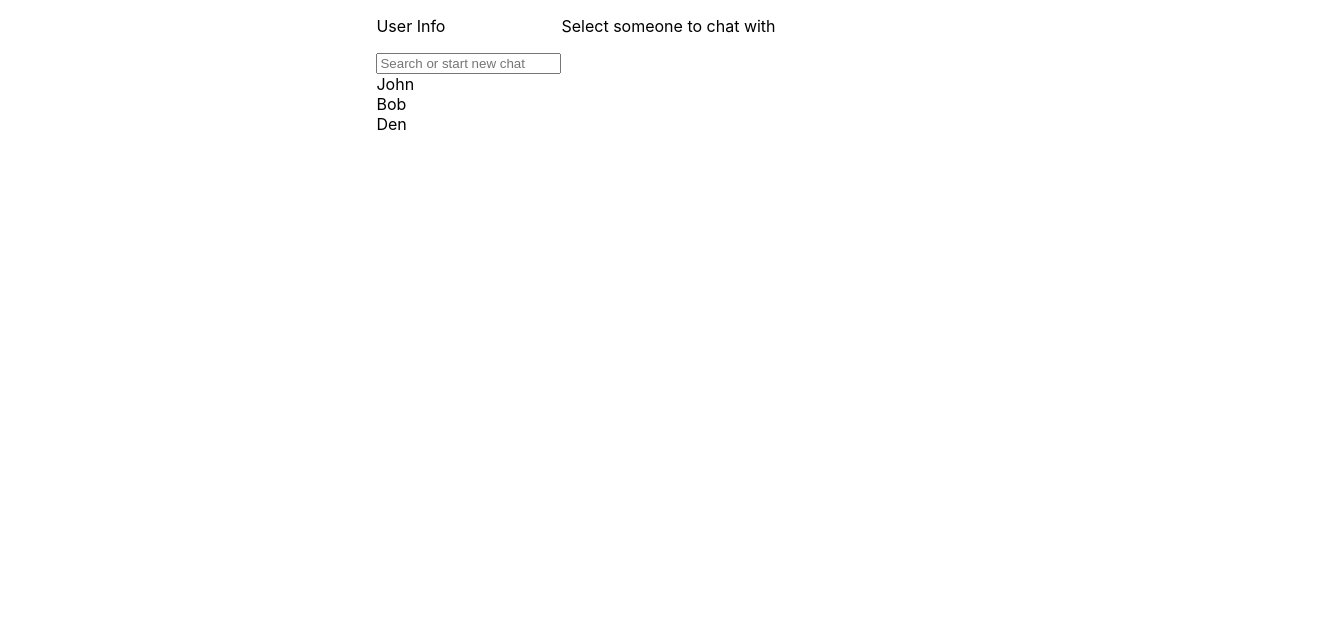
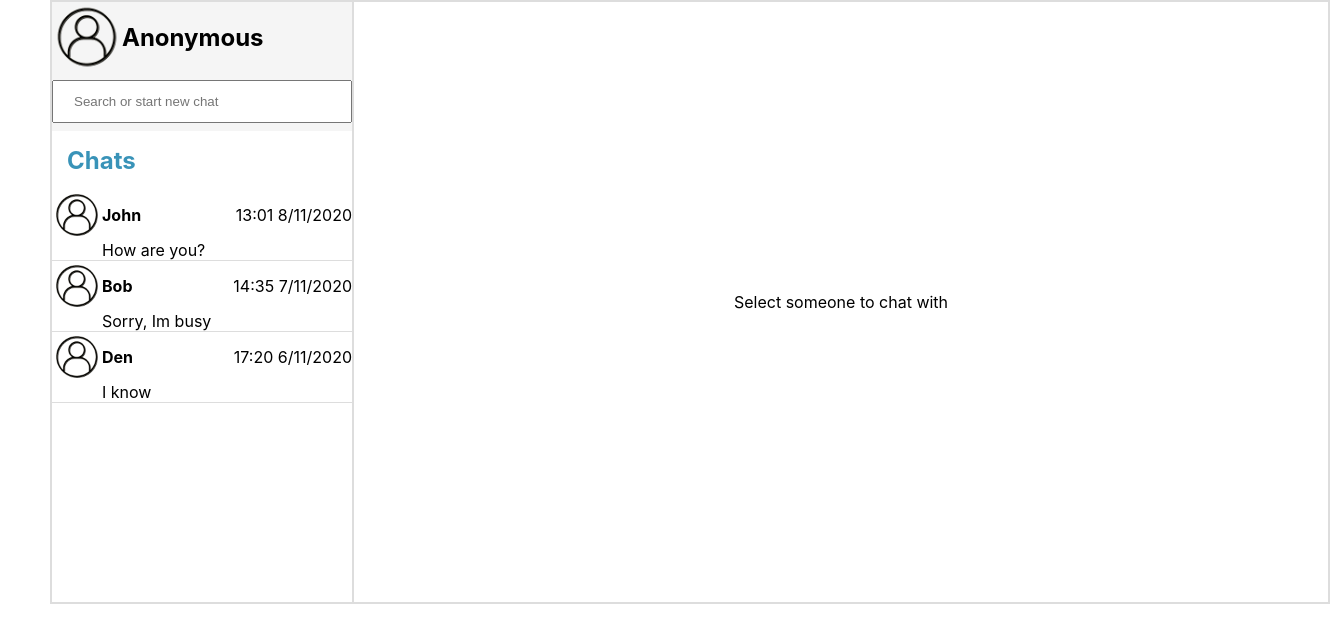
Before and after one commit to IvZaporozhchenko/messengerTaskForReenbit, a React (Create React App) app: page / in a window 1280 px wide. Shown: the top 642 px of the page, 1330 px wide, since content can reach past the window. Built offline with nearby package versions, Linux system fonts and the light colour scheme.

Commit message:
Added styles

```diff
--- a/src/components/App/App.js
+++ b/src/components/App/App.js
@@ -229,10 +229,10 @@ class App extends Component {
 		}, 10000)
 	}
 
-
 	render() {
 		return (
 			<div className="App">
+				<div className="Wrap">
 					<ContactsWrap contacts={this.state.contacts}
 					              selectContact={this.selectContact}
 					/>
@@ -240,6 +240,7 @@ class App extends Component {
 					          sendMessage={this.sendMessage}
 					/>
 				</div>
+			</div>
 		)
 	}
 
--- a/src/components/Chat/ChatWrap.js
+++ b/src/components/Chat/ChatWrap.js
@@ -11,32 +11,20 @@ class ChatWrap extends Component {
 				return contact.selected === true;
 			})
 			return (
-				<div>
+				<div className="ChatWrap">
 					<ContactInfo selectedContact={selectedContact} />
-					<Conversation selectedContact={selectedContact}/>
+					<div className="conversation">
+						<Conversation selectedContact={selectedContact}/>
+					</div>
 					<MessageInput sendMessage={this.props.sendMessage}/>
 				</div>
 			)
 		} else {
 			return (
-				<p>Select someone to chat with</p>
+				<p className="placeholder">Select someone to chat with</p>
 			)
 		}
 	}
 }
 
-/*		if (Boolean(this.props.contacts.find((contact) => {
-			return contact.selected === true;
-		})))
-			return (
-				<div>
-					<ContactInfo/>
-					<Conversation selectedContact={this.props.contacts.find((contact) => {
-						return contact.selected === true;
-					})}/>
-					<MessageInput/>
-				</div>
-			)
-	}*/
-
 export default ChatWrap;
--- a/src/components/Chat/ContactInfo.js
+++ b/src/components/Chat/ContactInfo.js
@@ -1,9 +1,11 @@
 import React, {Component} from 'react';
+import avatar from "../../img/avatar.png"
 
 class ContactInfo extends Component {
 	render() {
 		return (
-			<div>
+			<div className="ContactInfo">
+				<img src={avatar} />
 				<h2>{this.props.selectedContact.contactName}</h2>
 			</div>
 		)
--- a/src/components/Chat/Conversation.js
+++ b/src/components/Chat/Conversation.js
@@ -3,7 +3,16 @@ import React, {Component} from 'react';
 class Conversation extends Component {
 	render() {
 		return (this.props.selectedContact.chatHistory.map((message) => {
-					return (<p>{message.messageText}</p>)
+			const date = message.messageDate;
+					return (<p key={new Date(date.yy, date.mm, date.dd, date.hh, date.min, date.sec)}
+					           className={message.messageType}>
+						{message.messageText}
+						<br />
+						<span>
+							{(date.min < 10) ? <span>{date.hh}:0{date.min} </span> : <span>{date.hh}:{date.min} </span>}
+							<span>{date.dd}/{date.mm}/{date.yy}</span>
+						</span>
+					</p>)
 				}
 			)
 		)
--- a/src/components/Contacts/ContactsList.js
+++ b/src/components/Contacts/ContactsList.js
@@ -1,4 +1,5 @@
 import React, {Component} from 'react';
+import avatar from "../../img/avatar.png"
 
 class ContactsList extends Component{
 	render() {
@@ -14,10 +15,22 @@ class ContactsList extends Component{
 			}
 		});
 
+
 		return (SORTED_AND_FILTERED_CONTACTS.map((contact) => {
-			return (
-				<div key={contact.id} onClick={this.props.selectContact.bind(this, contact.id)}>
-					{contact.contactName}
+			const date = contact.chatHistory[contact.chatHistory.length - 1].messageDate;
+				return (
+				<div className="ContactList" key={contact.id} onClick={this.props.selectContact.bind(this, contact.id)}>
+					<div>
+						<div>
+							<img src={avatar}/>
+							<h4>{contact.contactName}</h4>
+						</div>
+						<p>
+							{(date.min < 10) ? <span>{date.hh}:0{date.min} </span> : <span>{date.hh}:{date.min} </span>}
+							<span>{date.dd}/{date.mm}/{date.yy}</span>
+						</p>
+					</div>
+					<p className="lastMassage">{contact.chatHistory[contact.chatHistory.length - 1].messageText}</p>
 				</div>
 			)
 		}))
--- a/src/components/Contacts/ContactsWrap.js
+++ b/src/components/Contacts/ContactsWrap.js
@@ -26,13 +26,18 @@ class ContactsWrap extends Component {
 
 	render() {
 		return (
-			<div>
+			<div className="ContactsWrap">
+				<div className="UserInfo">
 					<UserInfo />
 					<SearchContact searchContact = {this.searchContact} />
+				</div>
+				<div className="chats">
+					<h2><span>Chats</span></h2>
 					<ContactsList contacts={this.props.contacts}
 					              searchedContact={this.state.searchedContact}
 					              selectContact={this.props.selectContact}
 					/>
+				</div>
 			</div>
 		)
 	}
--- a/src/components/Contacts/SearchContact.js
+++ b/src/components/Contacts/SearchContact.js
@@ -10,8 +10,6 @@ class SearchContact extends Component {
 	onChange(e) {
 		this.props.searchContact(e.target.value);
 	}
-
-
 
 	render()
 	{
--- a/src/components/Contacts/UserInfo.js
+++ b/src/components/Contacts/UserInfo.js
@@ -1,9 +1,11 @@
 import React from 'react';
+import avatar from "../../img/avatar.png"
 
 function UserInfo(props) {
 	return (
 		<div>
-			<p>User Info</p>
+			<img src={avatar}/>
+			<h2>Anonymous</h2>
 		</div>
 	)
 }
--- a/src/styles/App.css
+++ b/src/styles/App.css
@@ -1,6 +1,154 @@
+* {
+    padding:0px;
+    margin:0px;
+}
+
 .App {
+    width: 100%;
+    margin: auto 50px;
+}
+
+.Wrap {
+    border: 1px solid rgb(221, 221, 221);
     display: flex;
     flex-direction: row;
+    flex-wrap: nowrap;
+}
+
+
+/*Contacts*/
+
+.ContactsWrap {
+    border: 1px solid rgb(221, 221, 221);
+    display: flex;
+    flex-direction: column;
+    flex-grow: 1;
+    min-width: 300px;
+    max-width: 300px;
+    min-height: 600px;
+}
+
+.ContactsWrap .chats {
+    max-height: 450px;
+    overflow-y: scroll;
+}
+
+.ContactsWrap h2 span {
+    display: inline-block;
+    margin: 15px;
+    color: rgb(57, 147, 184);
+}
+
+.UserInfo {
+    background-color: rgb(245, 245, 245);
+}
+
+.UserInfo img {
+    width: 70px;
+}
+
+.UserInfo div {
+    display: flex;
+    align-items: center;
+}
+
+.UserInfo input {
+    width: 100%;
+    padding: 12px 20px;
+    margin: 8px 0;
+    box-sizing: border-box;
+}
+
+.ContactList {
+    border-bottom:1px solid rgb(221, 221, 221);
+}
+
+.ContactList div {
+    display: flex;
+    justify-content: space-between;
+    align-items: center;
+}
+
+
+.ContactList img {
+    display: inline;
+    width: 50px;
+}
+
+.ContactList .lastMassage {
+    padding-left: 50px;
+}
+
+
+/*Chat*/
+
+.placeholder {
+    justify-content: center;
+    align-items: center;
+    border: 1px solid rgb(221, 221, 221);
+    display: flex;
+    flex-direction: column;
+    flex-grow: 4;
+    min-height: 600px;
+    max-height: 600px;
+}
+
+.ChatWrap {
+    border: 1px solid rgb(221, 221, 221);
+    display: flex;
+    flex-direction: column;
+    justify-content: space-between;
+    flex-grow: 4;
+    min-height: 600px;
+    max-height: 600px;
+}
+
+.ChatWrap input[type=text] {
     width: 90%;
-    justify-content: center;
+    padding: 12px 20px;
+    margin: 8px 0;
+    box-sizing: border-box;
 }
+
+.ChatWrap input[type=submit] {
+    width: 10%;
+    padding: 12px 20px;
+    margin: 8px 0;
+    box-sizing: border-box;
+}
+
+.ContactInfo {
+    height: 100px;
+    display: flex;
+    align-items: center;
+    border-bottom: 1px solid rgb(221, 221, 221);
+    background-color: rgb(245, 245, 245);
+}
+
+.ContactInfo img {
+    width: 70px;
+
+}
+
+.conversation {
+    margin-right: 5px;
+    max-height: 500px;
+    overflow-y: scroll;
+}
+
+.conversation span {
+    font-size: 13px;
+}
+
+.inMessage {
+    padding: 5px;
+    display: inline-block;
+    color: white;
+    background-color: rgb(62, 65, 84);
+    border: 1px solid rgb(62, 65, 84);
+    border-radius: 20px;
+}
+
+.outMessage {
+    text-align: end;
+}
```
Also changed, not shown: src/img/avatar.png (added). Lines whose indentation alone changed are shown as unchanged.
